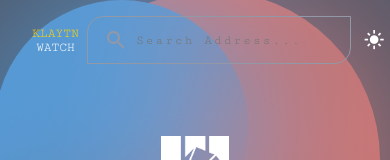
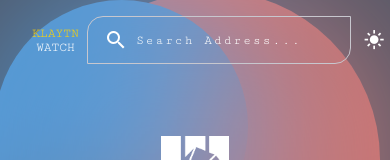
Before and after one commit to AfolabiOlajide/klay-watch, a React (Create React App) app: page / in a window 390 px wide. Shown: the top 160 px of the page. Built offline with nearby package versions, Linux system fonts and the light colour scheme.

Commit message:
changed a liitle appearance to fit mobile view

```diff
--- a/src/components/addressInfo/AddressInfo.css
+++ b/src/components/addressInfo/AddressInfo.css
@@ -66,4 +66,8 @@
     .address-info section h3{
         font-size: 1.2rem;
     }
+
+    .no-token-data{
+        font-size: .7rem;
+    }
 }
--- a/src/components/header/Header.css
+++ b/src/components/header/Header.css
@@ -20,11 +20,15 @@
     display: flex;
     align-items: center;
     padding: 0.5rem 1rem;
-    color: var(--color-light);
+    color: white;
 }
 
 .form-control form{
     width: 90%;
+}
+
+.form-control input::placeholder{
+    color: white;
 }
 
 .form-control input{
@@ -34,7 +38,7 @@
     background: transparent;
     outline: none;
     border: none;
-    color: var(--color-light);
+    color: white;
     letter-spacing: 2px;
     font-family: 'Cutive Mono', monospace;
 }
--- a/src/index.css
+++ b/src/index.css
@@ -26,7 +26,7 @@
   --color-bg: #ffffff;
   --color-bg-variant: #b3b3b3;
   --color-dark: #edf0f5;
-  --color-light: #8b8d94;
+  --color-light: #626367;
   --color-white: #000;
   --bg-blur: rgba(255, 255, 255, 0.3);
   --color-warning: #9e8402;
@@ -35,6 +35,12 @@
 
 .light-mode .container{
   backdrop-filter: blur(15rem);
+}
+
+.light-mode .form-control,
+.light-mode .form-control input::placeholder,
+.light-mode .form-control input{
+  color: black;
 }
 
 body{
@@ -165,6 +171,7 @@ input[data-autocompleted] {
 
   :root{
     --bg-blur: rgba(255, 255, 255, 0.3);
+    --color-light: #c7c7ce;
   }
 
   .light-mode{
```
